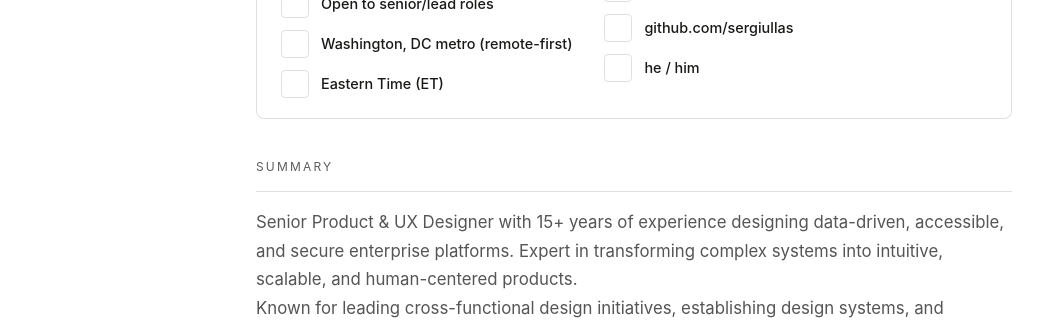
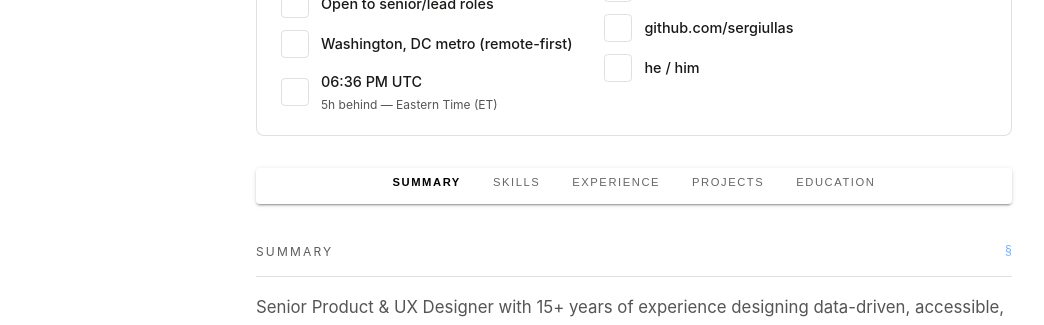
Before and after one commit to sergiullas/portfolio, a React (Vite) app in the folder my-portfolio/: page /resume in a window 1280 px wide. Shown: the part 453-778 px from the top of the page, without its empty margins (6-1050 px from the left). Built offline with nearby package versions, Linux system fonts and the light colour scheme; some icons are missing.

Commit message:
Fixed  local time and added my resume nav bar

```diff
--- a/my-portfolio/src/pages/MyResume.jsx
+++ b/my-portfolio/src/pages/MyResume.jsx
@@ -17,6 +17,14 @@ import {
   Tooltip,
 } from "@mui/material";
 
+const SECTION_ITEMS = [
+  { id: "summary", label: "Summary" },
+  { id: "skills", label: "Skills" },
+  { id: "experience", label: "Experience" },
+  { id: "projects", label: "Projects" },
+  { id: "education", label: "Education" },
+];
+
 import WorkOutlineIcon from "@mui/icons-material/WorkOutline";
 import FlagIcon from "@mui/icons-material/Flag";
 import AccessTimeIcon from "@mui/icons-material/AccessTime";
@@ -31,9 +39,81 @@ import { useHeaderNameVisibility } from "../context/HeaderNameContext.jsx";
 
 const NAME_AUDIO_SRC = ""; // Optional: set to /audio/sergio-antezana-name.mp3 when available
 
+function computeTimeDiff() {
+  try {
+    const userTZ = Intl.DateTimeFormat().resolvedOptions().timeZone;
+    const targetTZ = "America/New_York";
+
+    const now = new Date();
+    const userOffset = new Intl.DateTimeFormat("en-US", { timeZone: userTZ, hour: "2-digit", hour12: false }).format(now);
+    const targetOffset = new Intl.DateTimeFormat("en-US", { timeZone: targetTZ, hour: "2-digit", hour12: false }).format(now);
+
+    const userHour = parseInt(userOffset, 10);
+    const targetHour = parseInt(targetOffset, 10);
+
+    let diff = targetHour - userHour;
+    if (diff > 12) diff -= 24;
+    if (diff < -12) diff += 24;
+
+    if (diff === 0) return "Same time";
+    if (diff > 0) return `${diff}h ahead`;
+    return `${Math.abs(diff)}h behind`;
+  } catch {
+    return "";
+  }
+}
+
 export default function MyResumePage() {
   const { setShowName } = useHeaderNameVisibility();
   const heroRef = React.useRef(null);
+  const [activeSection, setActiveSection] = React.useState("summary");
+  const [localTime, setLocalTime] = React.useState("");
+
+  // Local time indicator (updates every minute)
+  React.useEffect(() => {
+    const format = () =>
+      new Intl.DateTimeFormat(undefined, {
+        hour: "2-digit",
+        minute: "2-digit",
+        timeZoneName: "short",
+      }).format(new Date());
+
+    setLocalTime(format());
+    const id = window.setInterval(() => setLocalTime(format()), 60_000);
+    return () => window.clearInterval(id);
+  }, []);
+
+  // Track which section is active while scrolling
+  React.useEffect(() => {
+    const handleScroll = () => {
+      let currentId = SECTION_ITEMS[0]?.id;
+
+      SECTION_ITEMS.forEach(({ id }) => {
+        const el = document.getElementById(id);
+        if (!el) return;
+        const rect = el.getBoundingClientRect();
+        // 120px from top roughly under your header
+        if (rect.top <= 120 && rect.bottom >= 120) {
+          currentId = id;
+        }
+      });
+
+      setActiveSection(currentId);
+    };
+
+    handleScroll(); // set initial
+    window.addEventListener("scroll", handleScroll, { passive: true });
+    return () => window.removeEventListener("scroll", handleScroll);
+  }, []);
+
+  const handleNavClick = React.useCallback((id) => {
+    const el = document.getElementById(id);
+    if (!el) return;
+    const offset = 80; // header height + breathing room
+    const top = window.scrollY + el.getBoundingClientRect().top - offset;
+
+    window.scrollTo({ top, behavior: "smooth" });
+  }, []);
 
   React.useEffect(() => {
     const target = heroRef.current;
@@ -110,7 +190,6 @@ export default function MyResumePage() {
                     color="text.secondary"
                     sx={{ mt: 1, maxWidth: "40rem" }}
                   >
-                    {/* TODO: refine this summary to match your resume language */}
                     Senior Product Designer & UX Leader | Design Systems • Accessibility • AI-UX | Led teams designing for 50+ developers & 1000s of users | Expert in transforming complex government & enterprise platforms into intuitive products.
                   </Typography>
                 </Box>
@@ -154,7 +233,8 @@ export default function MyResumePage() {
 
                     <MetaRow
                       icon={<AccessTimeIcon fontSize="small" />}
-                      primary="Eastern Time (ET)"
+                      primary={localTime}
+                      secondary={`${computeTimeDiff()} — Eastern Time (ET)`}
                     />
                   </Stack>
                 </Grid>
@@ -189,18 +269,70 @@ export default function MyResumePage() {
               </Grid>
             </Box>
 
-            {/* ABOUT SECTION */}
+            {/* Sticky section nav */}
+            <Box
+              component="nav"
+              aria-label="Resume sections"
+              sx={(t) => ({
+                position: { xs: "static", md: "sticky" },
+                top: { md: 88 },
+                zIndex: 1,
+                mb: { xs: 2, md: 3 },
+                pb: 1,
+                borderBottom: {
+                  xs: `1px solid ${t.palette.divider}`,
+                  md: "none",
+                },
+                backgroundColor: t.palette.background.paper,
+                boxShadow: t.shadows[2],
+                borderRadius: 1,
+              })}
+            >
+              <Stack
+                direction="row"
+                justifyContent="center"
+                spacing={1}
+                sx={{
+                  overflowX: "auto",
+                  py: 0.5,
+                }}
+              >
+                {SECTION_ITEMS.map(({ id, label }) => {
+                  const isActive = activeSection === id;
+                  return (
+                    <Box
+                      key={id}
+                      component="button"
+                      type="button"
+                      onClick={() => handleNavClick(id)}
+                      aria-current={isActive ? "true" : undefined}
+                      style={{
+                        border: "none",
+                        background: "transparent",
+                        padding: "4px 12px",
+                        borderRadius: 999,
+                        fontSize: "0.7rem",
+                        textTransform: "uppercase",
+                        letterSpacing: "0.14em",
+                        cursor: "pointer",
+                        opacity: isActive ? 1 : 0.6,
+                        fontWeight: isActive ? 600 : 400,
+                        outlineOffset: 2,
+                      }}
+                    >
+                      {label}
+                    </Box>
+                  );
+                })}
+              </Stack>
+            </Box>
+
+            {/* SUMMARY SECTION */}
             <SectionBlock id="summary" label="Summary">
-              <Typography
-                variant="body1"
-                color="text.secondary"
-              >
+              <Typography variant="body1" color="text.secondary">
                 Senior Product & UX Designer with 15+ years of experience designing data-driven, accessible, and secure enterprise platforms. Expert in transforming complex systems into intuitive, scalable, and human-centered products.
               </Typography>
-              <Typography
-                variant="body1"
-                color="text.secondary"
-              >
+              <Typography variant="body1" color="text.secondary">
                 Known for leading cross-functional design initiatives, establishing design systems, and advancing accessibility standards. Experienced in AI-assisted workflows and design system governance that improve usability and accelerate innovation.
               </Typography>
             </SectionBlock>
@@ -210,35 +342,27 @@ export default function MyResumePage() {
               <Box component="ul" sx={{ pl: 2.5, m: 0, maxWidth: "70ch" }}>
                 <li>
                   <Typography variant="body2" color="text.secondary">
-                    <strong>Design Leadership &amp; Strategy:</strong> Vision &amp;
-                    Roadmapping · UX Governance · Mentorship · Cross-Functional Alignment ·
-                    Accessibility Advocacy
+                    <strong>Design Leadership &amp; Strategy:</strong> Vision &amp; Roadmapping · UX Governance · Mentorship · Cross-Functional Alignment · Accessibility Advocacy
                   </Typography>
                 </li>
                 <li>
                   <Typography variant="body2" color="text.secondary">
-                    <strong>Design Systems &amp; Accessibility:</strong> Figma · Material
-                    Design · MUI · Design Tokens · Component Lifecycle Management · WCAG
-                    2.2 / Section 508 · Trusted Tester Certified
+                    <strong>Design Systems &amp; Accessibility:</strong> Figma · Material Design · MUI · Design Tokens · Component Lifecycle Management · WCAG 2.2 / Section 508 · Trusted Tester Certified
                   </Typography>
                 </li>
                 <li>
                   <Typography variant="body2" color="text.secondary">
-                    <strong>AI-Enhanced Design Workflow:</strong> ChatGPT · Gemini · Figma
-                    AI · Replit · Generative AI for UX Writing &amp; Ideation · Low-Code /
-                    No-Code Prototyping
+                    <strong>AI-Enhanced Design Workflow:</strong> ChatGPT · Gemini · Figma AI · Replit · Generative AI for UX Writing &amp; Ideation · Low-Code / No-Code Prototyping
                   </Typography>
                 </li>
                 <li>
                   <Typography variant="body2" color="text.secondary">
-                    <strong>Technical Collaboration:</strong> HTML/CSS/JS (Responsive
-                    Prototyping) · Design Tokens Integration · Jira · Confluence
+                    <strong>Technical Collaboration:</strong> HTML/CSS/JS (Responsive Prototyping) · Design Tokens Integration · Jira · Confluence
                   </Typography>
                 </li>
                 <li>
                   <Typography variant="body2" color="text.secondary">
-                    <strong>Research &amp; UXOps:</strong> Information Architecture ·
-                    Usability Testing · Human-AI Interaction · Agile UX · UXOps Frameworks
+                    <strong>Research &amp; UXOps:</strong> Information Architecture · Usability Testing · Human-AI Interaction · Agile UX · UXOps Frameworks
                   </Typography>
                 </li>
               </Box>
@@ -262,109 +386,68 @@ export default function MyResumePage() {
                 color="text.secondary"
                 sx={{ mt: 1.5, maxWidth: "70ch" }}
               >
-                Directed UX strategy and product design for mission-critical enterprise
-                systems across justice, defense, and intelligence sectors. Built and
-                scaled UX teams, design systems, and accessibility frameworks that
-                improved delivery speed and user experience across secure environments.
+                Directed UX strategy and product design for mission-critical enterprise systems across justice, defense, and intelligence sectors. Built and scaled UX teams, design systems, and accessibility frameworks that improved delivery speed and user experience across secure environments.
               </Typography>
 
-              <Typography
-                variant="subtitle2"
-                sx={{ mt: 3, mb: 1 }}
-              >
+              <Typography variant="subtitle2" sx={{ mt: 3, mb: 1 }}>
                 Key achievements
               </Typography>
 
               <Box component="ul" sx={{ pl: 2.5, m: 0, maxWidth: "70ch" }}>
                 <li>
                   <Typography variant="body2" color="text.secondary">
-                    <strong>Enterprise UX Leadership:</strong> Directed end-to-end UX for
-                    multiple enterprise-scale systems, introducing self-service design
-                    frameworks that streamlined development handoffs and improved delivery
-                    velocity.
+                    <strong>Enterprise UX Leadership:</strong> Directed end-to-end UX for multiple enterprise-scale systems, introducing self-service design frameworks that streamlined development handoffs and improved delivery velocity.
                   </Typography>
                 </li>
                 <li>
                   <Typography variant="body2" color="text.secondary">
-                    <strong>Design Systems at Scale:</strong> Created reusable UI libraries
-                    adopted across more than a dozen enterprise applications, improving
-                    consistency, reducing UI rework, and accelerating time to delivery.
+                    <strong>Design Systems at Scale:</strong> Created reusable UI libraries adopted across more than a dozen enterprise applications, improving consistency, reducing UI rework, and accelerating time to delivery.
                   </Typography>
                 </li>
                 <li>
                   <Typography variant="body2" color="text.secondary">
-                    <strong>Accessibility Excellence:</strong> Championed accessibility
-                    compliance (WCAG 2.2 / Section 508), building agency-wide accessibility
-                    frameworks and training programs that became organizational best
-                    practices.
+                    <strong>Accessibility Excellence:</strong> Championed accessibility compliance (WCAG 2.2 / Section 508), building agency-wide accessibility frameworks and training programs that became organizational best practices.
                   </Typography>
                 </li>
                 <li>
                   <Typography variant="body2" color="text.secondary">
-                    <strong>Cross-Functional Collaboration:</strong> Partnered with
-                    engineering and product teams to embed iterative usability testing
-                    within agile cycles, increasing user alignment and minimizing
-                    post-release rework.
+                    <strong>Cross-Functional Collaboration:</strong> Partnered with engineering and product teams to embed iterative usability testing within agile cycles, increasing user alignment and minimizing post-release rework.
                   </Typography>
                 </li>
                 <li>
                   <Typography variant="body2" color="text.secondary">
-                    <strong>Mentorship &amp; UX Advocacy:</strong> Coached emerging
-                    designers and PMs in design thinking and accessibility standards,
-                    improving overall UX maturity and delivery quality.
+                    <strong>Mentorship &amp; UX Advocacy:</strong> Coached emerging designers and PMs in design thinking and accessibility standards, improving overall UX maturity and delivery quality.
                   </Typography>
                 </li>
                 <li>
                   <Typography variant="body2" color="text.secondary">
-                    <strong>AI &amp; Automation:</strong> Pioneered AI-assisted design and
-                    prototyping workflows using ChatGPT, Gemini, and Replit to accelerate
-                    ideation, improve design fidelity, and reduce prototyping overhead.
+                    <strong>AI &amp; Automation:</strong> Pioneered AI-assisted design and prototyping workflows using ChatGPT, Gemini, and Replit to accelerate ideation, improve design fidelity, and reduce prototyping overhead.
                   </Typography>
                 </li>
               </Box>
             </SectionBlock>
+
             {/* PROJECTS HIGHLIGHTS SECTION */}
             <SectionBlock id="projects" label="Projects highlights">
               <Box component="ul" sx={{ pl: 2.5, m: 0, maxWidth: "70ch" }}>
                 <li>
                   <Typography variant="body2" color="text.secondary">
-                    <strong>Enterprise Workflow Platform (2023–2025):</strong> Led UX
-                    design for low-code platform enabling form, workflow, and dashboard
-                    creation. Significantly reduced reliance on development teams by
-                    introducing self-service end-user workflows. Improved iteration speed
-                    and reduced developer handoffs through low-code UX architecture.
-                    Observed measurable efficiency gains across product teams after design
-                    system adoption.
+                    <strong>Enterprise Workflow Platform (2023–2025):</strong> Led UX design for low-code platform enabling form, workflow, and dashboard creation. Significantly reduced reliance on development teams by introducing self-service end-user workflows. Improved iteration speed and reduced developer handoffs through low-code UX architecture. Observed measurable efficiency gains across product teams after design system adoption.
                   </Typography>
                 </li>
                 <li>
                   <Typography variant="body2" color="text.secondary">
-                    <strong>Accessibility Modernization Program (2016–2019):</strong>{" "}
-                    Modernized 12 DOJ web applications for Section 508/WCAG compliance;
-                    established reusable component library. Drove measurable improvements
-                    in product adoption following usability testing and UX refinements.
-                    Improved adoption rates and reduced support requests based on
-                    post-launch feedback. Contributed to demonstrable improvements in usage
-                    and satisfaction across user groups.
+                    <strong>Accessibility Modernization Program (2016–2019):</strong> Modernized 12 DOJ web applications for Section 508/WCAG compliance; established reusable component library. Drove measurable improvements in product adoption following usability testing and UX refinements. Improved adoption rates and reduced support requests based on post-launch feedback. Contributed to demonstrable improvements in usage and satisfaction across user groups.
                   </Typography>
                 </li>
                 <li>
                   <Typography variant="body2" color="text.secondary">
-                    <strong>Multiple Intelligence Community Systems (2014–2018):</strong>{" "}
-                    Designed and implemented reusable UI components adopted across multiple
-                    enterprise applications to improve consistency and efficiency.
-                    Collaborated with 10+ cross-functional teams to define UX governance
-                    standards across the organization. Led accessibility compliance
-                    initiatives that became the reference model for other programs.
+                    <strong>Multiple Intelligence Community Systems (2014–2018):</strong> Designed and implemented reusable UI components adopted across multiple enterprise applications to improve consistency and efficiency. Collaborated with 10+ cross-functional teams to define UX governance standards across the organization. Led accessibility compliance initiatives that became the reference model for other programs.
                   </Typography>
                 </li>
                 <li>
                   <Typography variant="body2" color="text.secondary">
-                    <strong>AI-Driven Prototyping Pilot (2023):</strong> Internal project,
-                    implemented Figma AI and ChatGPT-assisted ideation workflows; proven to
-                    significantly reduce design cycle time. Validated how generative tools
-                    could reduce design iteration cycles and improve stakeholder engagement
-                    during concept reviews.
+                    <strong>AI-Driven Prototyping Pilot (2023):</strong> Internal project, implemented Figma AI and ChatGPT-assisted ideation workflows; proven to significantly reduce design cycle time. Validated how generative tools could reduce design iteration cycles and improve stakeholder engagement during concept reviews.
                   </Typography>
                 </li>
               </Box>
@@ -395,8 +478,7 @@ export default function MyResumePage() {
                 </li>
                 <li>
                   <Typography variant="body2" color="text.secondary">
-                    <strong>Trusted Tester</strong> – Office of Accessible Systems &amp;
-                    Technology (DHS)
+                    <strong>Trusted Tester</strong> – Office of Accessible Systems &amp; Technology (DHS)
                   </Typography>
                 </li>
                 <li>
@@ -441,7 +523,6 @@ export default function MyResumePage() {
                 </li>
               </Box>
             </SectionBlock>
-
 
             {/* You can add a Contact section later if you want it separate from the meta block */}
           </Stack>
@@ -524,7 +605,7 @@ function MetaRow({ icon, primary, secondary, href }) {
               underline: "hover",
               color: "inherit",
               target: href.startsWith("http") ? "_blank" : undefined,
-              rel: href.startsWith("http") ? "noreferrer" : undefined,
+              rel: href.startsWith("http") ? "noopener noreferrer" : undefined,
             }
             : {})}
           sx={{ display: "block", fontWeight: 500, fontSize: "0.9rem" }}
@@ -548,12 +629,29 @@ function MetaRow({ icon, primary, secondary, href }) {
 function SectionBlock({ id, label, children }) {
   const headingId = `${id}-heading`;
 
+  const handleCopyLink = () => {
+    try {
+      const url = `${window.location.origin}${window.location.pathname}#${id}`;
+      navigator.clipboard?.writeText(url);
+    } catch {
+      // fail silently if clipboard is unavailable
+    }
+  };
+
   return (
     <Box
       id={id}
       component="section"
       aria-labelledby={headingId}
-      sx={{ scrollMarginTop: 96 }} // helps when jumping via anchors/header
+      sx={{ scrollMarginTop: { xs: 96, md: 120 } }}
+    >
+      <Box
+        sx={{
+          display: "flex",
+          alignItems: "center",
+          justifyContent: "space-between",
+          gap: 1,
+        }}
       >
         <Typography
           id={headingId}
@@ -568,6 +666,25 @@ function SectionBlock({ id, label, children }) {
         >
           {label}
         </Typography>
+
+        <MuiLink
+          component="button"
+          type="button"
+          onClick={handleCopyLink}
+          underline="none"
+          sx={{
+            mb: 1,
+            fontSize: 12,
+            opacity: 0.6,
+            fontFamily: "monospace",
+            "&:hover": { opacity: 1 },
+          }}
+          aria-label={`Copy link to ${label} section`}
+        >
+          §
+        </MuiLink>
+      </Box>
+
       <Divider sx={{ mb: 2 }} />
       {children}
     </Box>
```
Lines whose indentation alone changed are shown as unchanged.
